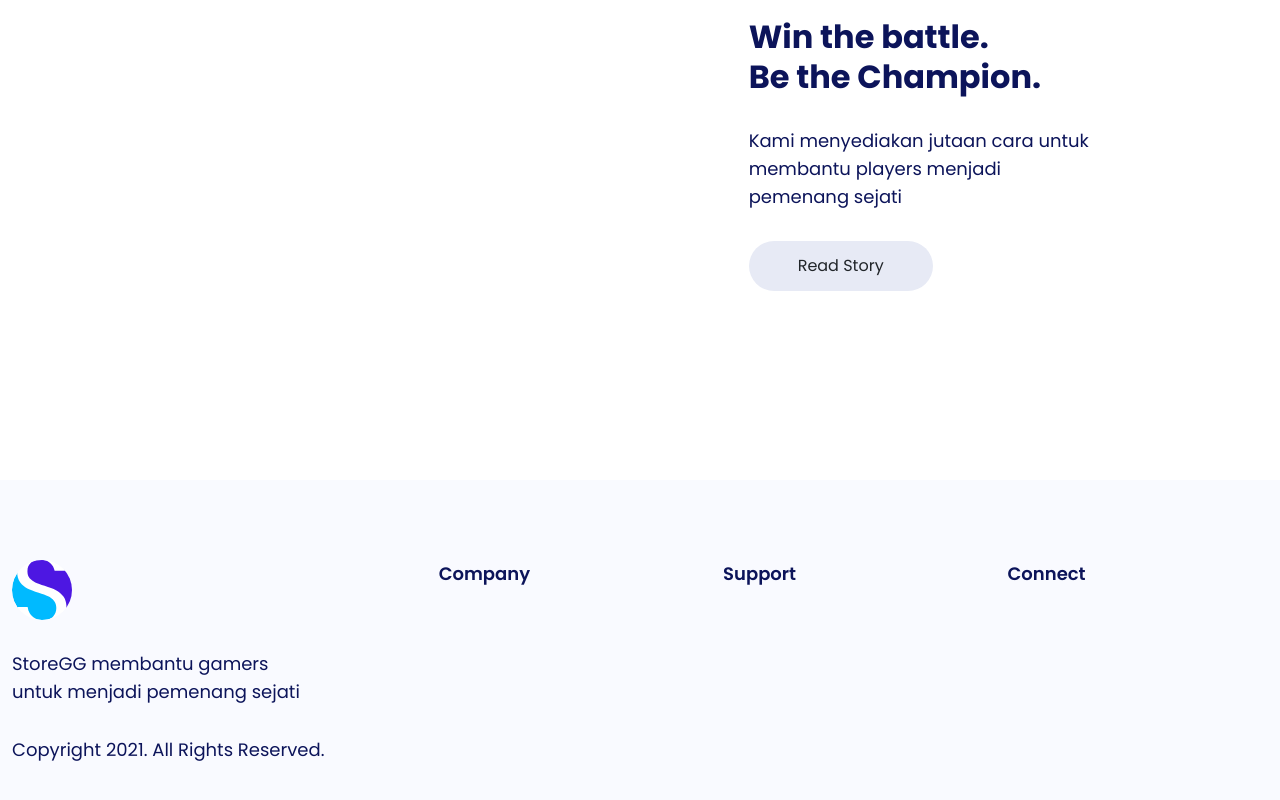
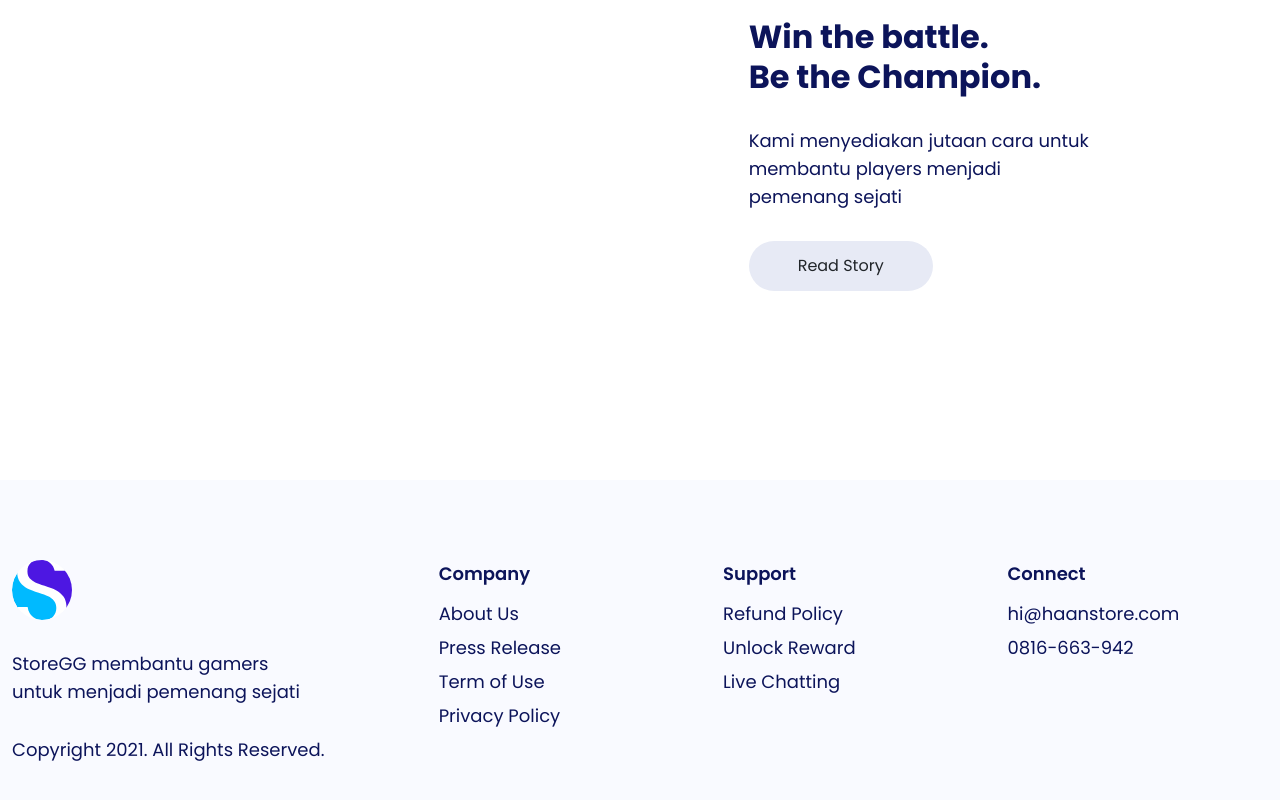
Before and after one commit to heyaender/reactjs-heygames, a Next.js app: page / in a window 1280 px wide. Shown: the part 1941-2741 px from the top of the page. Built offline with nearby package versions, Linux system fonts and the light colour scheme.

Commit message:
refractor detail footer

```diff
--- /dev/null
+++ b/components/molecules/FooterLinkItem/index.tsx
@@ -0,0 +1,21 @@
+import Link from 'next/link'
+
+interface FooterLinkItemProps {
+    title: string
+    urlink: string
+}
+
+export default function FooterLinkItem(props: FooterLinkItemProps) {
+    const { title, urlink } = props
+    return (
+        <>
+            <li className="mb-6">
+                <Link href={`/${urlink}`}>
+                    <a className="text-lg color-palette-1 text-decoration-none">
+                        {title}
+                    </a>
+                </Link>
+            </li>
+        </>
+    )
+}
--- a/components/organisms/Footer/index.tsx
+++ b/components/organisms/Footer/index.tsx
@@ -1,3 +1,5 @@
+import FooterLinkItem from '../../molecules/FooterLinkItem'
+
 export default function index() {
     return (
         <>
@@ -28,19 +30,58 @@ export default function index() {
                                         <p className="text-lg fw-semibold color-palette-1 mb-12">
                                             Company
                                         </p>
-                                        <ul className="list-unstyled"></ul>
+                                        <ul className="list-unstyled">
+                                            <FooterLinkItem
+                                                title="About Us"
+                                                urlink="/about"
+                                            />
+                                            <FooterLinkItem
+                                                title="Press Release"
+                                                urlink="/press"
+                                            />
+                                            <FooterLinkItem
+                                                title="Term of Use"
+                                                urlink="/term"
+                                            />
+                                            <FooterLinkItem
+                                                title="Privacy Policy"
+                                                urlink="/privacy"
+                                            />
+                                        </ul>
                                     </div>
                                     <div className="col-md-4 col-6 mb-lg-0 mb-25">
                                         <p className="text-lg fw-semibold color-palette-1 mb-12">
                                             Support
                                         </p>
-                                        <ul className="list-unstyled"></ul>
+                                        <ul className="list-unstyled">
+                                            <FooterLinkItem
+                                                title="Refund Policy"
+                                                urlink="/refund"
+                                            />
+                                            <FooterLinkItem
+                                                title="Unlock Reward"
+                                                urlink="/unlock"
+                                            />
+                                            <FooterLinkItem
+                                                title="Live Chatting"
+                                                urlink="/chat"
+                                            />
+                                        </ul>
                                     </div>
                                     <div className="col-md-4 col-12 mt-lg-0 mt-md-0 mt-25">
                                         <p className="text-lg fw-semibold color-palette-1 mb-12">
                                             Connect
                                         </p>
-                                        <ul className="list-unstyled"></ul>
+                                        <ul className="list-unstyled">
+                                            <FooterLinkItem
+                                                title="hi@haanstore.com"
+                                                urlink="/mail"
+                                            />
+                                            <FooterLinkItem
+                                                title="0816-663-942"
+                                                urlink="/hubungi"
+                                            />
+                                        </ul>
                                     </div>
                                 </div>
                             </div>
```
Also changed, not shown: components/molecules/FooterLink/index.tsx (deleted, +0 -14 lines).
